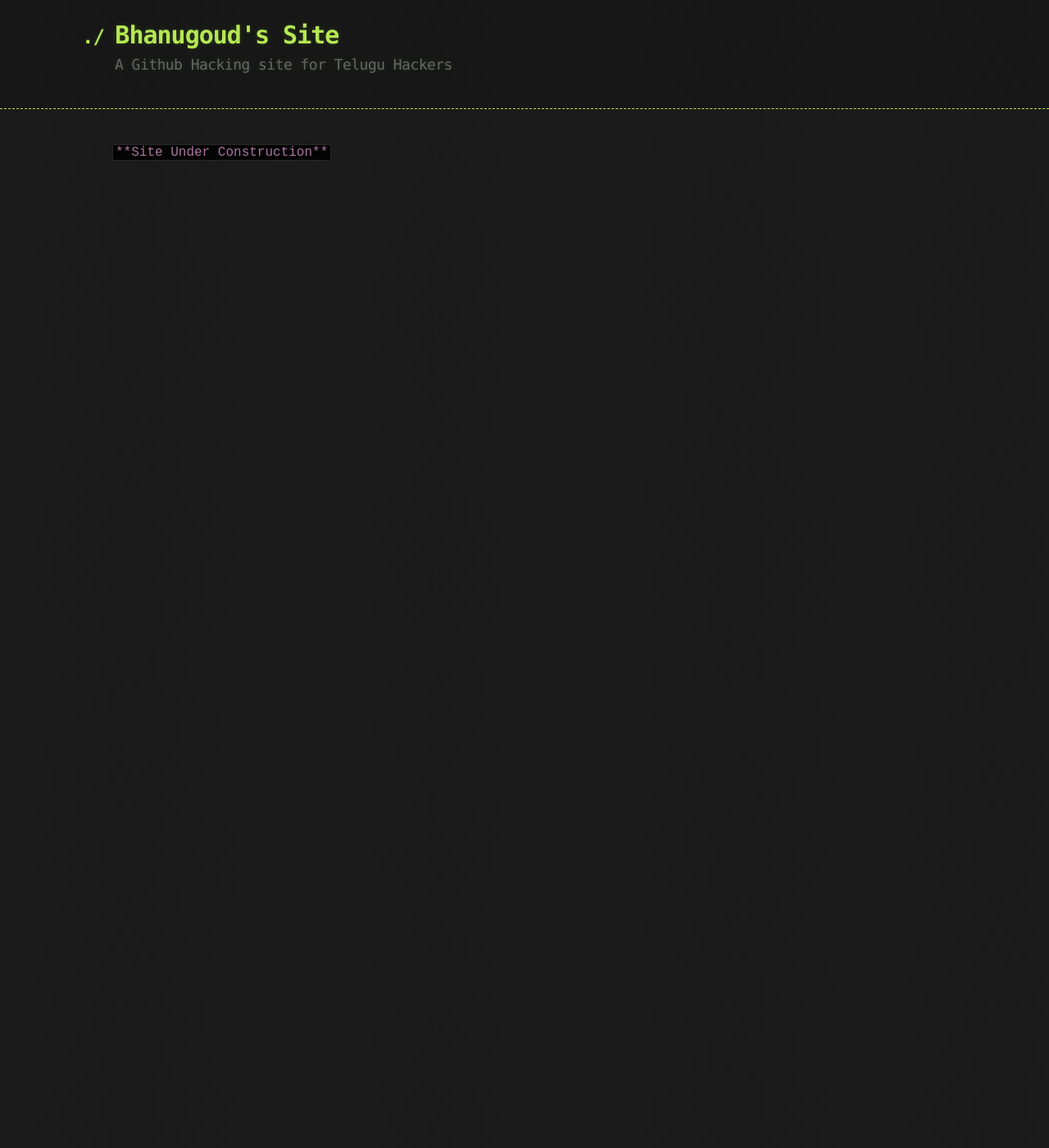
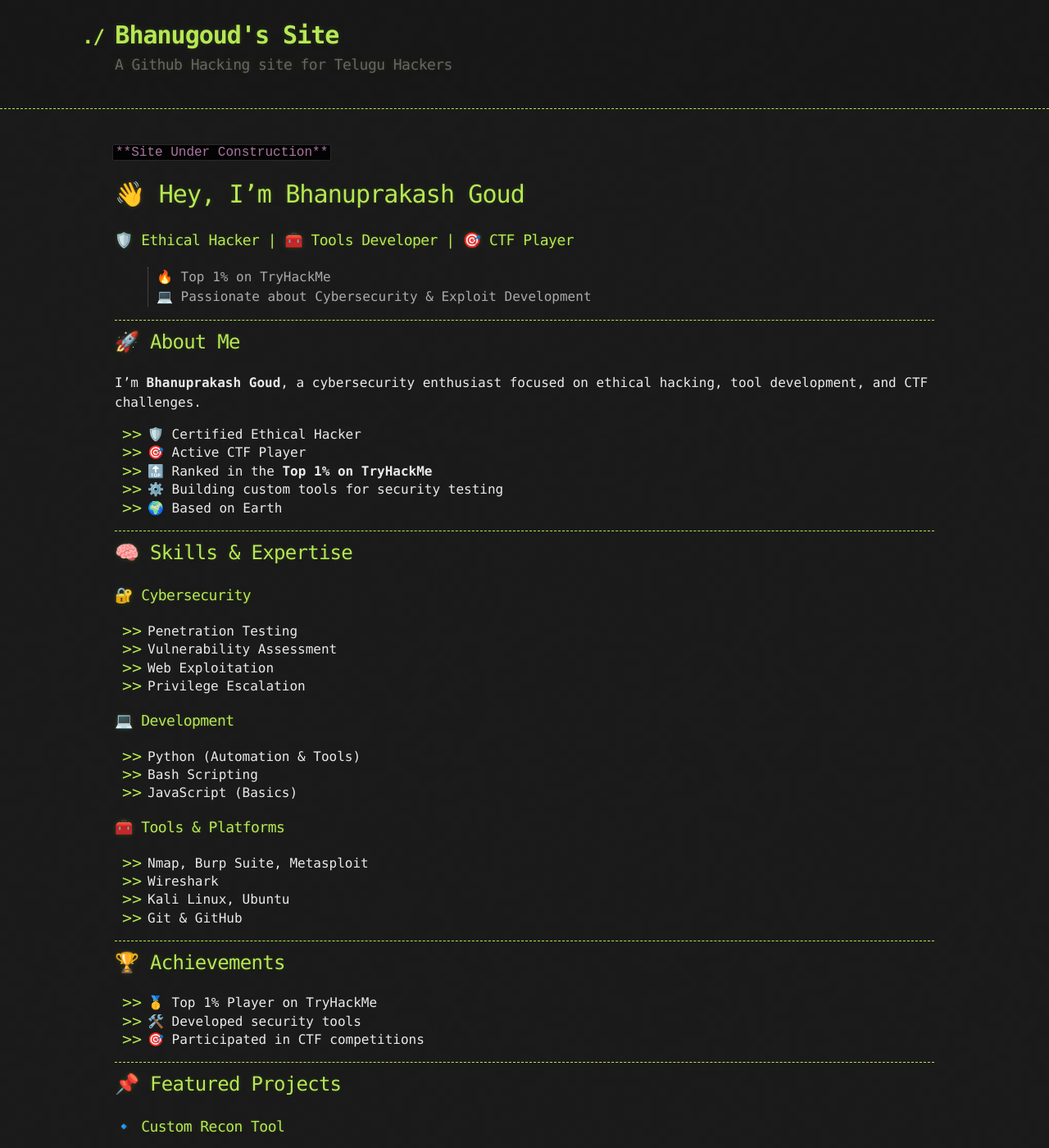
Before and after one commit to bhanugoudm041/bhanugoudm041.github.io, a Jekyll site: the page built from index.md, in a window 1280 px wide and 1400 px high. Shown: the whole window at 82% size. Built offline with Jekyll 4.4.1, drawn with Linux system fonts in a browser that asks for light colours; some of the changed text lies outside the part shown.

Commit message:
Update index.md with personal profile details
Added personal information, skills, achievements, projects, and contact details.

```diff
--- a/index.md
+++ b/index.md
@@ -3,3 +3,97 @@ layout: default
 ---
 
 `**Site Under Construction**`
+# 👋 Hey, I'm Bhanuprakash Goud
+
+### 🛡️ Ethical Hacker | 🧰 Tools Developer | 🎯 CTF Player
+
+> 🔥 Top 1% on TryHackMe
+> 💻 Passionate about Cybersecurity & Exploit Development
+
+---
+
+## 🚀 About Me
+
+I’m **Bhanuprakash Goud**, a cybersecurity enthusiast focused on ethical hacking, tool development, and CTF challenges.
+
+- 🛡️ Certified Ethical Hacker
+- 🎯 Active CTF Player
+- 🔝 Ranked in the **Top 1% on TryHackMe**
+- ⚙️ Building custom tools for security testing
+- 🌍 Based on Earth
+
+---
+
+## 🧠 Skills & Expertise
+
+### 🔐 Cybersecurity
+- Penetration Testing
+- Vulnerability Assessment
+- Web Exploitation
+- Privilege Escalation
+
+### 💻 Development
+- Python (Automation & Tools)
+- Bash Scripting
+- JavaScript (Basics)
+
+### 🧰 Tools & Platforms
+- Nmap, Burp Suite, Metasploit
+- Wireshark
+- Kali Linux, Ubuntu
+- Git & GitHub
+
+---
+
+## 🏆 Achievements
+
+- 🥇 Top 1% Player on TryHackMe
+- 🛠️ Developed security tools
+- 🎯 Participated in CTF competitions
+
+---
+
+## 📌 Featured Projects
+
+### 🔹 Custom Recon Tool
+- Automated reconnaissance tool for bug bounty
+- Tech: Python, APIs
+
+### 🔹 Privilege Escalation Scripts
+- Scripts for Linux & Windows privesc
+- Tech: Bash, Python
+
+### 🔹 CTF Writeups
+- Collection of solved challenges and methodologies
+
+---
+
+## 📊 GitHub Stats
+
+![Bhanu's GitHub stats](https://github-readme-stats.vercel.app/api?username=bhanugoudm041&show_icons=true&theme=radical)
+
+![Top Languages](https://github-readme-stats.vercel.app/api/top-langs/?username=bhanugoudm041&layout=compact&theme=radical)
+
+---
+
+## 🌐 Connect With Me
+
+- 🐙 GitHub: https://github.com/bhanugoudm041
+- 💼 LinkedIn: https://linkedin.com/in/bhanuprakash-goud-mushnaboina-316b6218b
+- 🌍 Portfolio: https://bhanugoudm041.github.io
+
+---
+
+## ⚡ Hacker Mindset
+
+> "The quieter you become, the more you are able to hear."
+
+---
+
+## 👀 Profile Views
+
+![Visitor Count](https://komarev.com/ghpvc/?username=bhanugoudm041&color=blue)
+
+---
+
+⭐️ *If you like my work, consider following me!*
```
